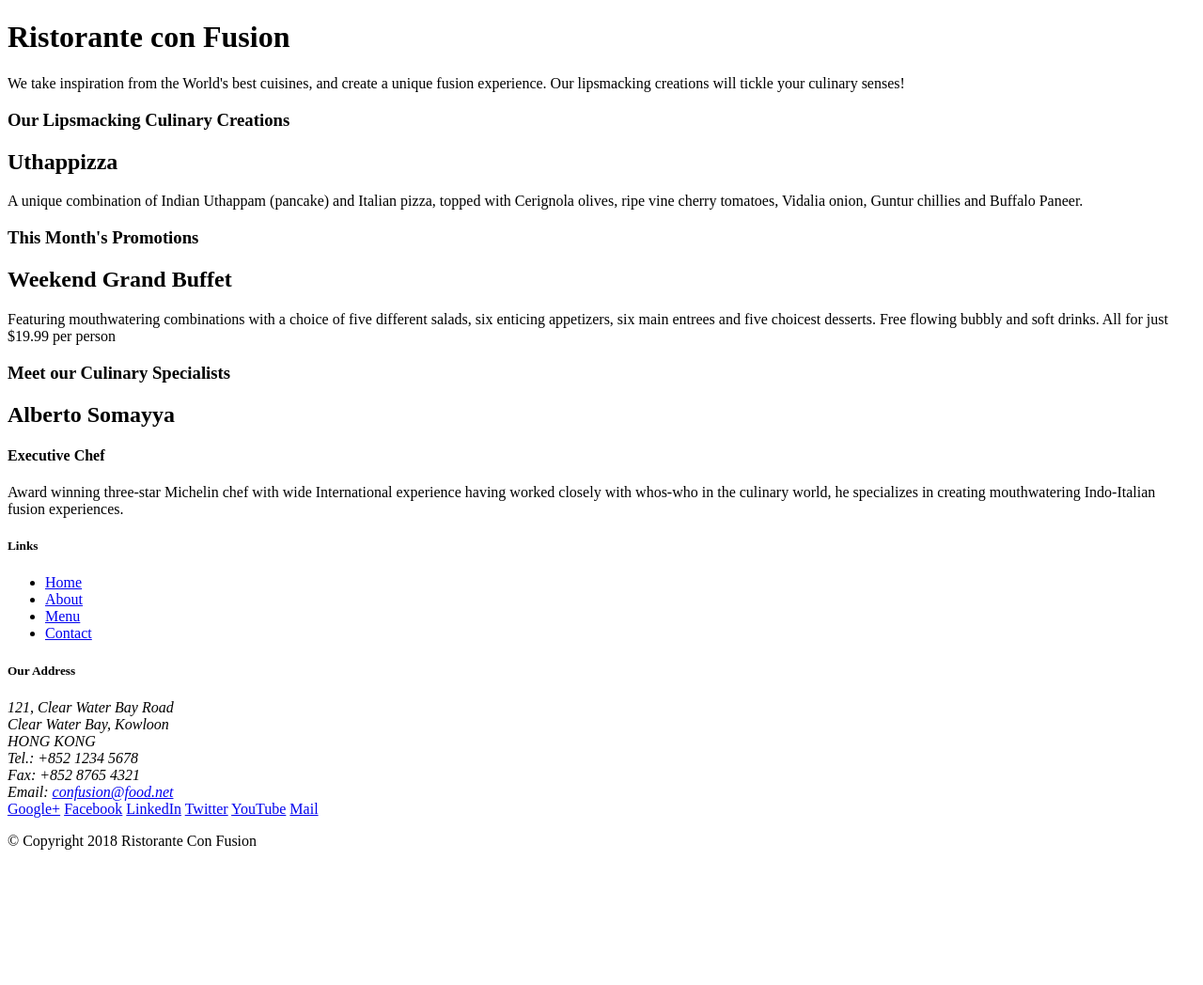
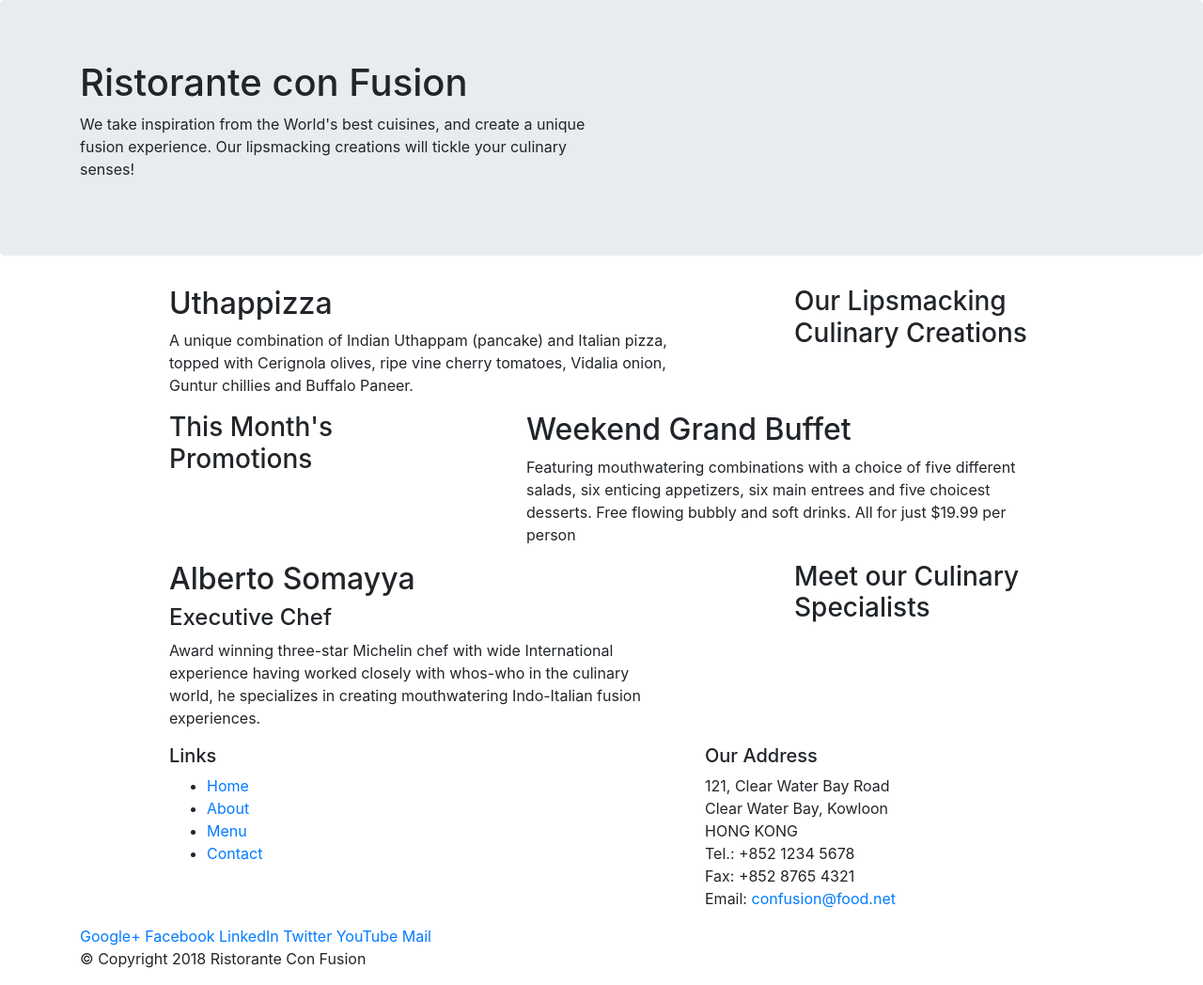
Before and after one commit to HimanshuShuklaCS16/Professional-Restaurant-website, a website: page index.html in a window 1280 px wide. Shown: the whole page at 94% size. Before the commit the page ends 920 px from the top, so only its background shows below. Drawn offline with nearby package versions, Linux system fonts and the light colour scheme.

Commit message:
new commit

```diff
--- a/index.html
+++ b/index.html
@@ -3,50 +3,57 @@
 
 <head>
     <title>Ristorante Con Fusion</title>
+   <!-- Required meta tags always come first -->
+    <meta charset="utf-8">
+    <meta name="viewport" content="width=device-width, initial-scale=1, shrink-to-fit=no">
+    <meta http-equiv="x-ua-compatible" content="ie=edge">
+
+    <!-- Bootstrap CSS -->
+    <link rel="stylesheet" href="node_modules/bootstrap/dist/css/bootstrap.min.css">
 </head>
 
 <body>
 
-    <header>
-        <div>
-            <div>
-                <div>
+    <header class="jumbotron">
+        <div class="container">
+            <div class="row">
+                <div class="col-12   col-sm-6">
                     <h1>Ristorante con Fusion</h1>
                     <p>We take inspiration from the World's best cuisines, and create a unique fusion experience. Our lipsmacking creations will tickle your culinary senses!</p>
                 </div>
-                <div>
+                <div class="col-12  col-sm">
                 </div>
             </div>
         </div>
     </header>
 
-    <div>
-        <div>
-            <div>
+    <div class="container">
+        <div class="row" >
+            <div class="col-12 offset-1 col-sm-3 order-sm-last">
                 <h3>Our Lipsmacking Culinary Creations</h3>
             </div>
-            <div>
+            <div class="col-12 offset-1 col-sm-6 order-sm-first">
                 <h2>Uthappizza</h2>
                 <p>A unique combination of Indian Uthappam (pancake) and Italian pizza, topped with Cerignola olives, ripe vine cherry tomatoes, Vidalia onion, Guntur chillies and Buffalo Paneer.</p>
             </div>
         </div>
 
 
-        <div>
-            <div>
+        <div class="row">
+            <div class="col-12 col-sm-3 offset-1">
                 <h3>This Month's Promotions</h3>
             </div>
-            <div>
+            <div class="col-12 col-sm-6 offset-1">
                 <h2>Weekend Grand Buffet</h2>
                 <p>Featuring mouthwatering combinations with a choice of five different salads, six enticing appetizers, six main entrees and five choicest desserts. Free flowing bubbly and soft drinks. All for just $19.99 per person </p>
             </div>
         </div>
 
-        <div>
-            <div>
+        <div class="row">
+            <div class="col-12 col-sm-3 offset-1 order-sm-last">
                 <h3>Meet our Culinary Specialists</h3>
             </div>
-            <div>
+            <div class="col-12 col-sm-6 offset-1 order-sm-first">
                 <h2>Alberto Somayya</h2>
                 <h4>Executive Chef</h4>
                 <p>Award winning three-star Michelin chef with wide International experience having worked closely with whos-who in the culinary world, he specializes in creating mouthwatering Indo-Italian fusion experiences. </p>
@@ -55,9 +62,9 @@
     </div>
 
     <footer>
-        <div>
-            <div>
-                <div>
+        <div class="container">
+            <div class="row">
+                <div class="col-12 offset-1 col-sm-4 col-md-5">
                     <h5>Links</h5>
                     <ul>
                         <li><a href="#">Home</a></li>
@@ -66,7 +73,7 @@
                         <li><a href="#">Contact</a></li>
                     </ul>
                 </div>
-                <div>
+                <div class="col-12 offset-1 col-sm-4 col-md-5">
                     <h5>Our Address</h5>
                     <address>
 		              121, Clear Water Bay Road<br>
@@ -77,7 +84,7 @@
 		              Email: <a href="mailto:confusion@food.net">confusion@food.net</a>
 		           </address>
                 </div>
-                <div>
+                <div class="col-12 col-sm">
                     <div>
                         <a href="http://google.com/+">Google+</a>
                         <a href="http://www.facebook.com/profile.php?id=">Facebook</a>
@@ -88,14 +95,17 @@
                     </div>
                 </div>
            </div>
-           <div>
-                <div>
+           <div class="row">
+                <div class="col-auto">
                     <p>© Copyright 2018 Ristorante Con Fusion</p>
                 </div>
            </div>
         </div>
     </footer>
-
+   <!-- jQuery first, then Popper.js, then Bootstrap JS. -->
+    <script src="node_modules/jquery/dist/jquery.slim.min.js"></script>
+    <script src="node_modules/popper.js/dist/umd/popper.min.js"></script>
+    <script src="node_modules/bootstrap/dist/js/bootstrap.min.js"></script>
 </body>
 
 </html>
--- a/package.json
+++ b/package.json
@@ -12,5 +12,10 @@
   "license": "ISC",
   "devDependencies": {
     "lite-server": "^2.3.0"
+  },
+  "dependencies": {
+    "bootstrap": "^4.0.0",
+    "jquery": "^3.3.1",
+    "popper.js": "^1.12.9"
   }
 }
```
Also changed, not shown: 1 other file.
